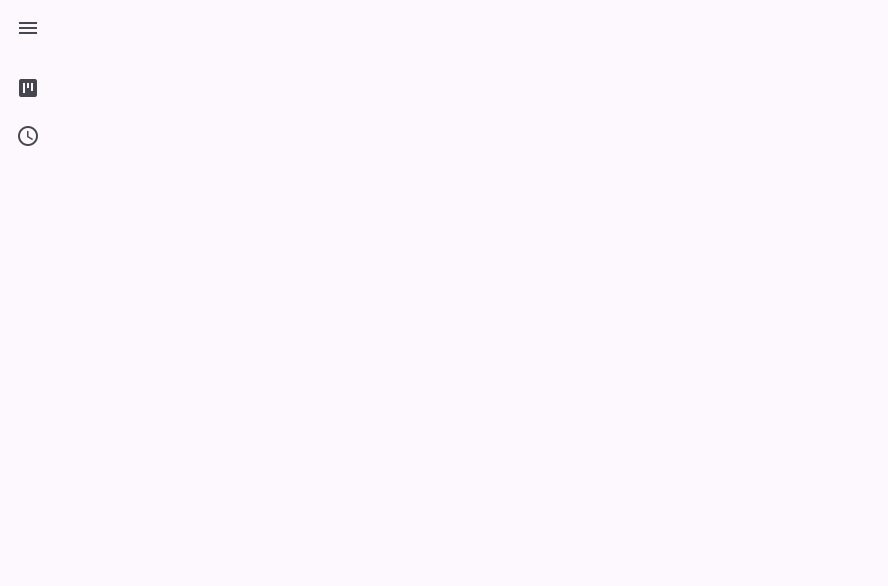
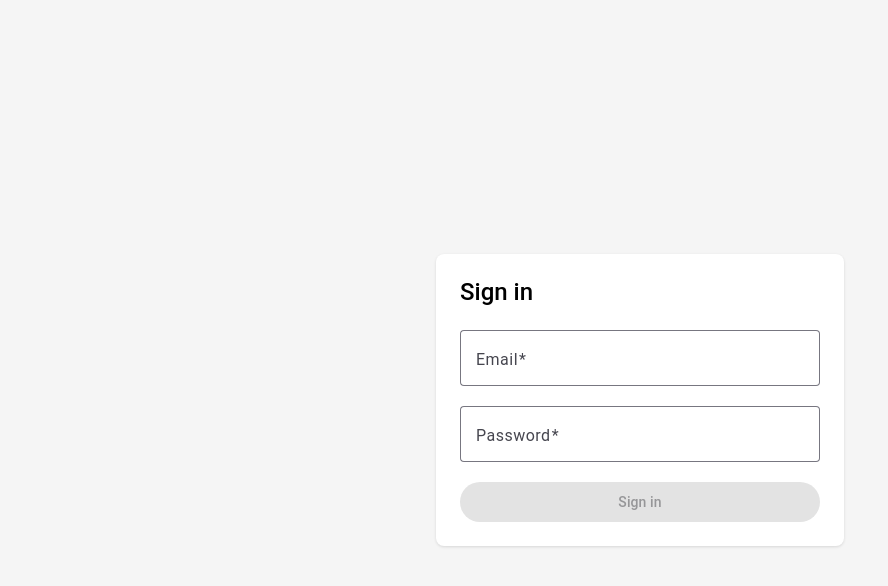
Before and after one commit to Jeysoon/dashboard, an Angular app: page /login in a window 1280 px wide. Before the commit this address led to /. Shown: the top 586 px of the page, without its empty margins (0-888 px from the left). Built offline with nearby package versions, Linux system fonts and the light colour scheme.

Commit message:
implement login

```diff
--- a/src/app/app.routes.ts
+++ b/src/app/app.routes.ts
@@ -1,14 +1,27 @@
 import { Routes } from '@angular/router';
+import { adminGuard } from './auth/admin.guard';
 
 export const routes: Routes = [
   {
-    path: 'board',
-    loadComponent: () => import('./board/board.component').then((m) => m.BoardComponent),
+    path: 'login',
+    loadComponent: () => import('./auth/login.component').then((m) => m.LoginComponent),
   },
   {
-    path: 'extra-hours',
-    loadComponent: () =>
-      import('./extra-hours/extra-hours.component').then((m) => m.ExtraHoursComponent),
+    path: '',
+    loadComponent: () => import('./shell/shell.component').then((m) => m.ShellComponent),
+    canActivate: [adminGuard],
+    children: [
+      {
+        path: 'board',
+        loadComponent: () => import('./board/board.component').then((m) => m.BoardComponent),
+      },
+      {
+        path: 'extra-hours',
+        loadComponent: () =>
+          import('./extra-hours/extra-hours.component').then((m) => m.ExtraHoursComponent),
+      },
+      { path: '', redirectTo: 'board', pathMatch: 'full' },
+    ],
   },
-  { path: '', redirectTo: '/board', pathMatch: 'full' },
+  { path: '**', redirectTo: '' },
 ];
--- a/src/app/app.ts
+++ b/src/app/app.ts
@@ -1,24 +1,9 @@
-import { Component, signal } from '@angular/core';
-import { RouterLink, RouterLinkActive, RouterOutlet } from '@angular/router';
-import { MatSidenavModule } from '@angular/material/sidenav';
-import { MatListModule } from '@angular/material/list';
-import { MatIconModule } from '@angular/material/icon';
-import { MatButtonModule } from '@angular/material/button';
+import { Component } from '@angular/core';
+import { RouterOutlet } from '@angular/router';
 
 @Component({
   selector: 'app-root',
-  imports: [
-    RouterOutlet,
-    RouterLink,
-    RouterLinkActive,
-    MatSidenavModule,
-    MatListModule,
-    MatIconModule,
-    MatButtonModule,
-  ],
-  templateUrl: './app.html',
-  styleUrl: './app.scss'
+  imports: [RouterOutlet],
+  template: '<router-outlet />',
 })
-export class App {
-  protected readonly expanded = signal(false);
-}
+export class App {}
--- /dev/null
+++ b/src/app/auth/admin.guard.ts
@@ -0,0 +1,14 @@
+import { inject } from '@angular/core';
+import { CanActivateFn, Router } from '@angular/router';
+import { AuthService } from './auth.service';
+
+export const adminGuard: CanActivateFn = async () => {
+  const auth = inject(AuthService);
+  const router = inject(Router);
+  try {
+    if (await auth.isAdmin()) return true;
+  } catch {
+    // treat lookup failures as signed out
+  }
+  return router.parseUrl('/login');
+};
--- /dev/null
+++ b/src/app/auth/auth.service.ts
@@ -0,0 +1,43 @@
+import { Injectable, signal } from '@angular/core';
+import { Router } from '@angular/router';
+import { User } from '@supabase/supabase-js';
+import { supabase } from '../supabase-client';
+
+@Injectable({ providedIn: 'root' })
+export class AuthService {
+  readonly user = signal<User | null>(null);
+
+  constructor(private router: Router) {
+    supabase.auth.onAuthStateChange((event, session) => {
+      this.user.set(session?.user ?? null);
+      if (event === 'SIGNED_OUT') this.router.navigate(['/login']);
+    });
+  }
+
+  // UI gate only; the database enforces the same rule through RLS (public.is_admin()).
+  async isAdmin(): Promise<boolean> {
+    const { data } = await supabase.auth.getSession();
+    const user = data.session?.user;
+    if (!user) return false;
+    const { data: row, error } = await supabase
+      .from('admins')
+      .select('user_id')
+      .eq('user_id', user.id)
+      .maybeSingle();
+    if (error) throw error;
+    return !!row;
+  }
+
+  async signIn(email: string, password: string): Promise<void> {
+    const { error } = await supabase.auth.signInWithPassword({ email, password });
+    if (error) throw error;
+    if (!(await this.isAdmin())) {
+      await supabase.auth.signOut();
+      throw new Error('This account does not have administrator access.');
+    }
+  }
+
+  async signOut(): Promise<void> {
+    await supabase.auth.signOut();
+  }
+}
--- /dev/null
+++ b/src/app/auth/login.component.html
@@ -0,0 +1,35 @@
+<div class="login-page">
+  <form class="login-card" (ngSubmit)="submit()">
+    <h1 class="login-title">Sign in</h1>
+
+    <mat-form-field appearance="outline" class="full-width">
+      <mat-label>Email</mat-label>
+      <input matInput type="email" name="email" autocomplete="username" [(ngModel)]="email" required />
+    </mat-form-field>
+
+    <mat-form-field appearance="outline" class="full-width">
+      <mat-label>Password</mat-label>
+      <input
+        matInput
+        type="password"
+        name="password"
+        autocomplete="current-password"
+        [(ngModel)]="password"
+        required
+      />
+    </mat-form-field>
+
+    @if (error()) {
+      <p class="login-error" role="alert">{{ error() }}</p>
+    }
+
+    <button
+      mat-flat-button
+      type="submit"
+      class="full-width"
+      [disabled]="loading() || !email.trim() || !password"
+    >
+      {{ loading() ? 'Signing in…' : 'Sign in' }}
+    </button>
+  </form>
+</div>
--- /dev/null
+++ b/src/app/auth/login.component.scss
@@ -0,0 +1,34 @@
+.login-page {
+  min-height: 100%;
+  display: flex;
+  align-items: center;
+  justify-content: center;
+  padding: 16px;
+  box-sizing: border-box;
+  background: #f5f5f5;
+}
+
+.login-card {
+  width: 100%;
+  max-width: 360px;
+  background: #fff;
+  border-radius: 8px;
+  padding: 24px;
+  box-shadow: 0 1px 3px rgba(0, 0, 0, 0.12);
+}
+
+.login-title {
+  margin: 0 0 24px;
+  font-size: 24px;
+  font-weight: 500;
+}
+
+.full-width {
+  width: 100%;
+}
+
+.login-error {
+  margin: 0 0 16px;
+  color: #c62828;
+  font-size: 13px;
+}
--- /dev/null
+++ b/src/app/auth/login.component.ts
@@ -0,0 +1,39 @@
+import { Component, signal } from '@angular/core';
+import { Router } from '@angular/router';
+import { FormsModule } from '@angular/forms';
+import { MatButtonModule } from '@angular/material/button';
+import { MatFormFieldModule } from '@angular/material/form-field';
+import { MatInputModule } from '@angular/material/input';
+import { AuthService } from './auth.service';
+
+@Component({
+  selector: 'app-login',
+  imports: [FormsModule, MatButtonModule, MatFormFieldModule, MatInputModule],
+  templateUrl: './login.component.html',
+  styleUrl: './login.component.scss',
+})
+export class LoginComponent {
+  email = '';
+  password = '';
+  readonly error = signal('');
+  readonly loading = signal(false);
+
+  constructor(
+    private auth: AuthService,
+    private router: Router,
+  ) {}
+
+  async submit(): Promise<void> {
+    if (!this.email.trim() || !this.password) return;
+    this.loading.set(true);
+    this.error.set('');
+    try {
+      await this.auth.signIn(this.email.trim(), this.password);
+      await this.router.navigate(['/board']);
+    } catch (e) {
+      this.error.set(e instanceof Error ? e.message : 'Sign in failed.');
+    } finally {
+      this.loading.set(false);
+    }
+  }
+}
--- a/src/app/app.html
+++ b/src/app/shell/shell.component.html
@@ -1,5 +1,6 @@
 <mat-sidenav-container class="shell" autosize>
   <mat-sidenav mode="side" opened class="sidenav" [class.expanded]="expanded()">
+    <div class="sidenav-body">
     <div class="sidenav-header">
       <button
         mat-icon-button
@@ -43,6 +44,24 @@
         }
       </a>
     </mat-nav-list>
+
+    <mat-nav-list class="bottom">
+      <a
+        mat-list-item
+        (click)="auth.signOut()"
+        [attr.title]="expanded() ? null : 'Sign out'"
+        aria-label="Sign out"
+      >
+        <mat-icon matListItemIcon>logout</mat-icon>
+        @if (expanded()) {
+          <span matListItemTitle>Sign out</span>
+        }
+        @if (expanded()) {
+          <span matListItemLine>{{ auth.user()?.email }}</span>
+        }
+      </a>
+    </mat-nav-list>
+    </div>
   </mat-sidenav>
 
   <mat-sidenav-content>
--- a/src/app/app.scss
+++ b/src/app/shell/shell.component.scss
@@ -25,3 +25,13 @@
   font-weight: 500;
   white-space: nowrap;
 }
+
+.sidenav-body {
+  display: flex;
+  flex-direction: column;
+  height: 100%;
+}
+
+.bottom {
+  margin-top: auto;
+}
--- /dev/null
+++ b/src/app/shell/shell.component.ts
@@ -0,0 +1,27 @@
+import { Component, signal } from '@angular/core';
+import { RouterLink, RouterLinkActive, RouterOutlet } from '@angular/router';
+import { MatSidenavModule } from '@angular/material/sidenav';
+import { MatListModule } from '@angular/material/list';
+import { MatIconModule } from '@angular/material/icon';
+import { MatButtonModule } from '@angular/material/button';
+import { AuthService } from '../auth/auth.service';
+
+@Component({
+  selector: 'app-shell',
+  imports: [
+    RouterOutlet,
+    RouterLink,
+    RouterLinkActive,
+    MatSidenavModule,
+    MatListModule,
+    MatIconModule,
+    MatButtonModule,
+  ],
+  templateUrl: './shell.component.html',
+  styleUrl: './shell.component.scss',
+})
+export class ShellComponent {
+  protected readonly expanded = signal(false);
+
+  constructor(protected auth: AuthService) {}
+}
```
Also changed, not shown: 1 other file (tests, documents, lock files or other folders).
